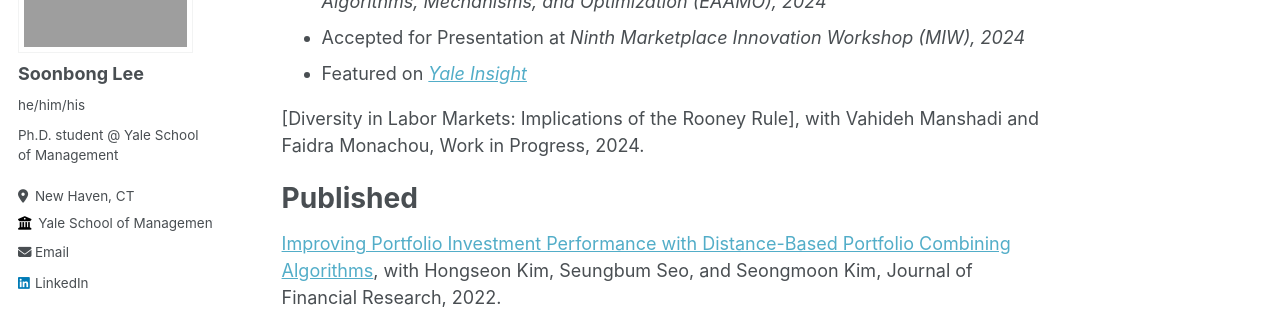
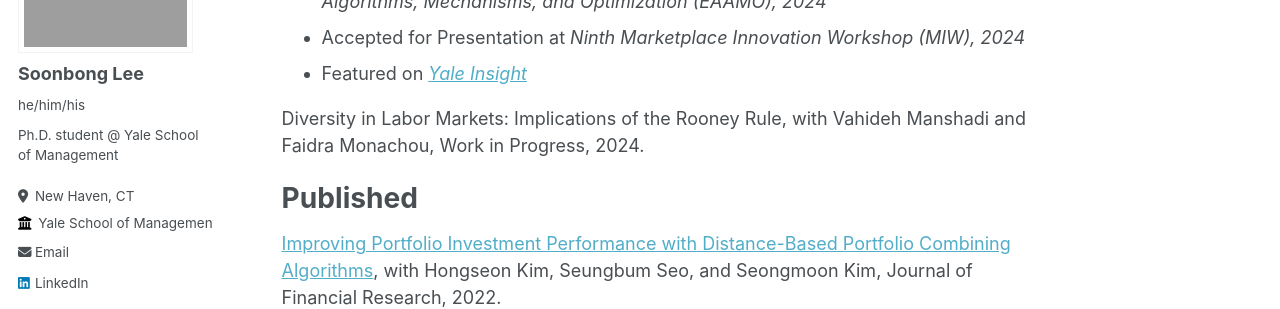
Before and after one commit to soonbong-lee/soonbong-lee.github.io, a Jekyll site: the page built from _pages/about.md, in a window 1280 px wide and 900 px high, scrolled down 580 px. Shown: the part 167-476 px from the top of the window. Built offline with Jekyll 4.4.1, drawn with Linux system fonts in a browser that asks for light colours.

```diff
--- a/_pages/about.md
+++ b/_pages/about.md
@@ -24,7 +24,7 @@ Working Paper/In Progress
 - Accepted for Presentation at *Ninth Marketplace Innovation Workshop (MIW), 2024*
 - Featured on [*Yale Insight*](https://insights.som.yale.edu/insights/using-operations-research-to-improve-the-refugee-resettlement-process)
 
-[Diversity in Labor Markets: Implications of the Rooney Rule], with Vahideh Manshadi and Faidra Monachou, Work in Progress, 2024.
+Diversity in Labor Markets: Implications of the Rooney Rule, with Vahideh Manshadi and Faidra Monachou, Work in Progress, 2024.
 
 Published
 =====
```
